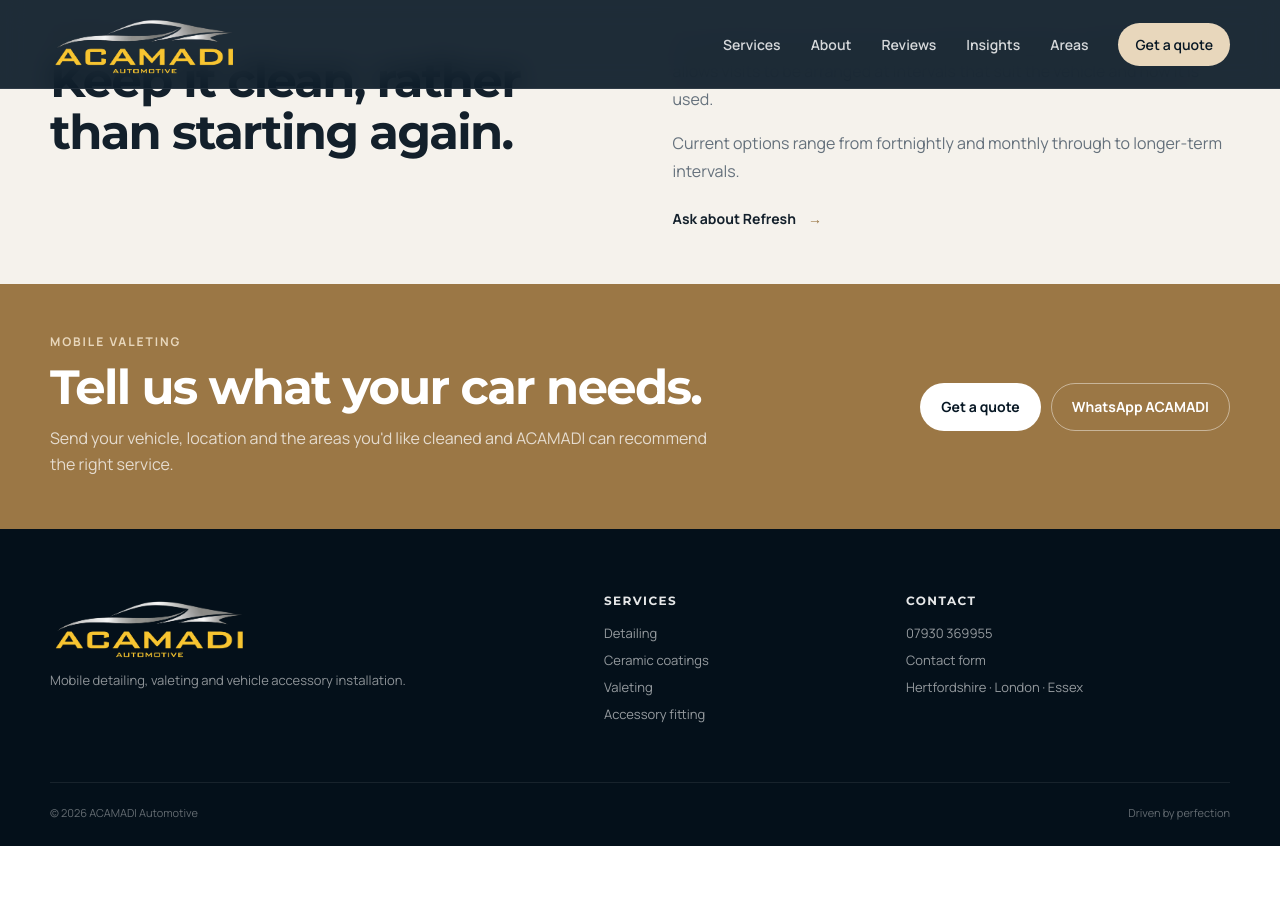
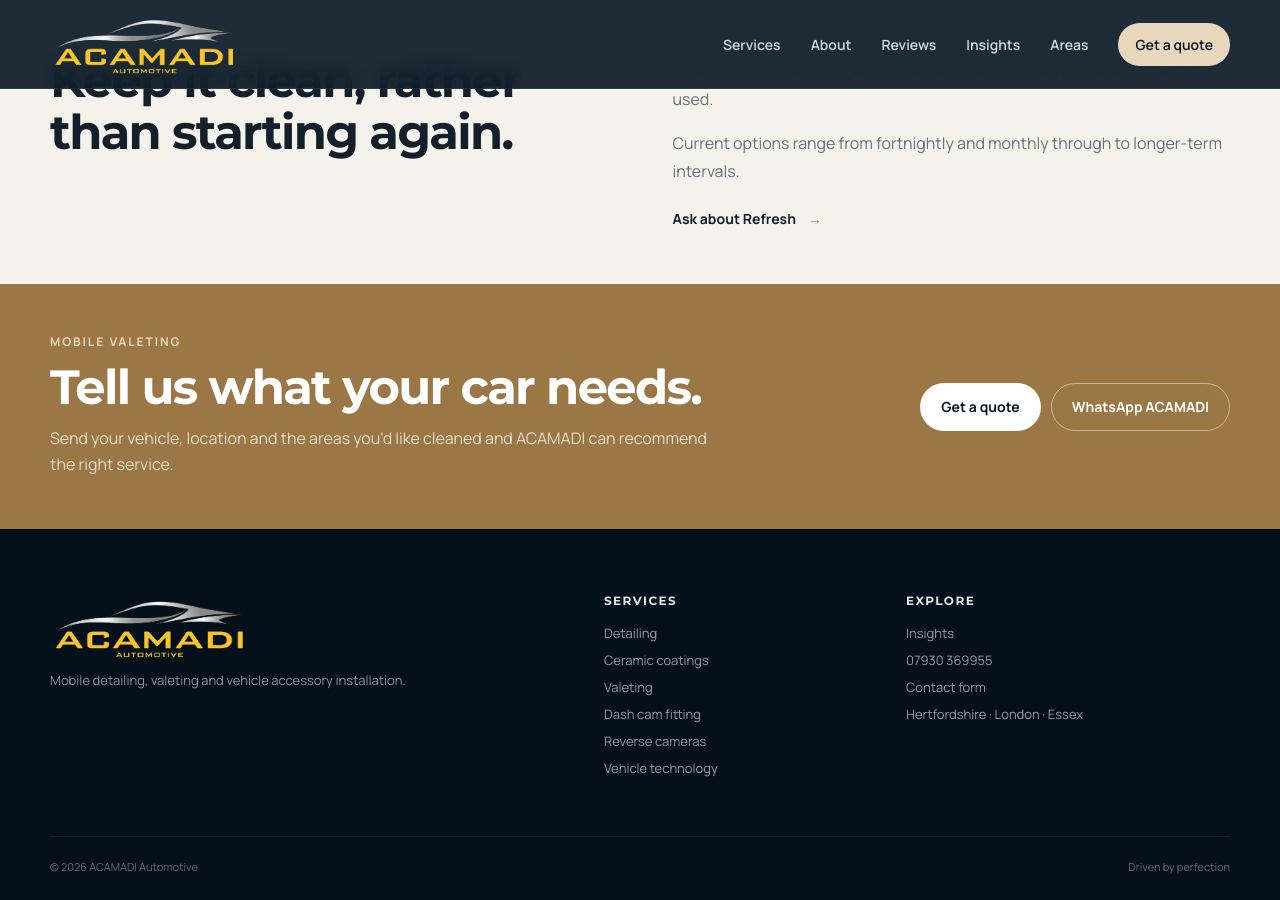
Before and after one commit to whz67wh7pt-lgtm/Acamadi, a Jekyll site: the page valeting.html, which Jekyll copies as it is, in a window 1280 px wide and 900 px high, scrolled down 2495 px. Built offline with Jekyll 4.4.1, drawn with Linux system fonts in a browser that asks for light colours; before the commit the page ends 3341 px from its top, so only the background shows below that.

Commit message:
Standardise footer links

```diff
--- a/valeting.html
+++ b/valeting.html
@@ -668,6 +668,7 @@
 
       </div>
 
+
       <div>
 
         <h3>Services</h3>
@@ -675,13 +676,18 @@
         <a href="detailing.html">Detailing</a>
         <a href="ceramic-coatings.html">Ceramic coatings</a>
         <a href="valeting.html">Valeting</a>
-        <a href="vehicle-technology.html">Accessory fitting</a>
+        <a href="dash-cam-installation.html">Dash cam fitting</a>
+        <a href="reverse-cameras.html">Reverse cameras</a>
+        <a href="vehicle-technology.html">Vehicle technology</a>
 
       </div>
 
+
       <div>
 
-        <h3>Contact</h3>
+        <h3>Explore</h3>
+
+        <a href="blogs/">Insights</a>
 
         <a href="tel:+447930369955">
           07930 369955
@@ -703,6 +709,7 @@
 
     </div>
 
+
     <div class="shell footer-bottom">
 
       <span>
```
